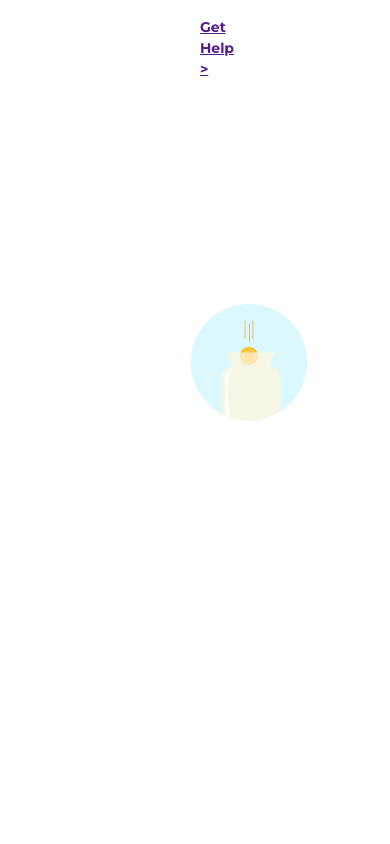
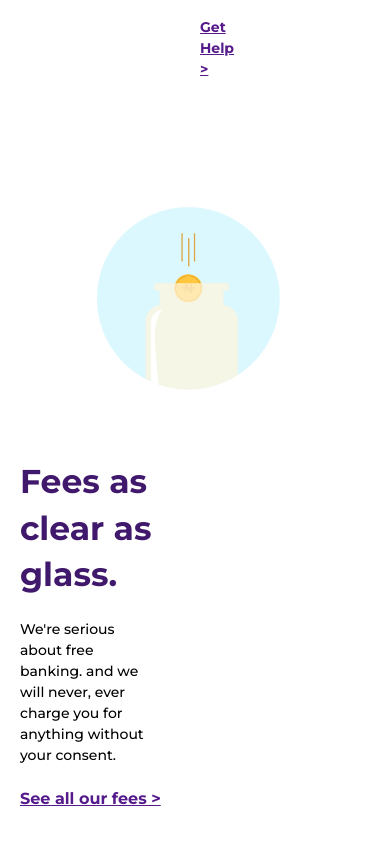
Before and after one commit to Homotoyosi/kuda-repo, a React (Vite) app: page / in a window 390 px wide. Shown: the part 6052-6896 px from the top of the page. Built offline with nearby package versions, Linux system fonts and the light colour scheme.

Commit message:
committing

```diff
--- a/src/component/Glass/Glass.css
+++ b/src/component/Glass/Glass.css
@@ -26,3 +26,33 @@
         font-size: 14px;
     }
     }
+    @media (max-width: 800px) {
+        .card6{
+            display: block;
+            flex-direction: column;
+            margin-top: 100px;
+            }
+            .card6 img{
+                width: 55%;
+                height: 30%;
+                margin-left: 80px;
+            }
+            .glassbox{
+                height: auto;
+                width: 50%;
+                margin-top: 50px;
+                margin-left: 20px;
+            h1{
+                width: 100%;
+                font-size: 33px;
+                line-height: 1.4;
+                font-weight: 700;
+                color: #40196D;
+            }
+            p{
+                width: 71%;
+                font-weight: 480;
+                font-size: 14px;
+            }
+    }
+}
```
